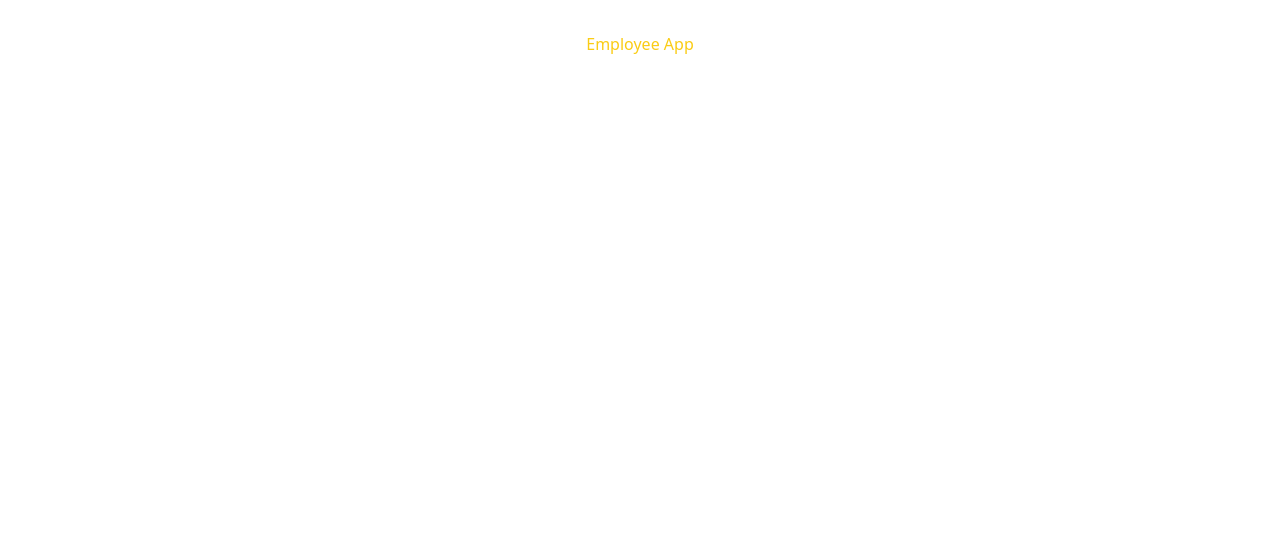
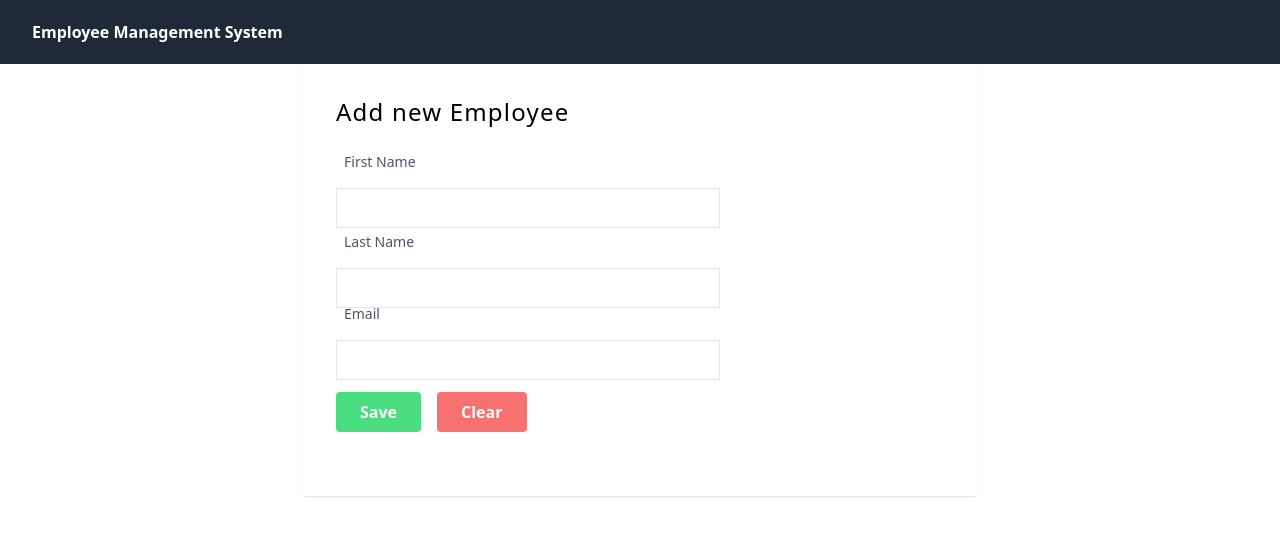
Before and after one commit to MehmetC80/employee-app-client, a React (Vite) app: page / in a window 1280 px wide. Shown: the top 536 px of the page. Built offline with nearby package versions, Linux system fonts and the light colour scheme.

Commit message:
add AddEmployee.jsx and Navbar.jsx update App.jsx remove App.css

```diff
--- a/src/App.css
+++ /dev/null
@@ -1,41 +0,0 @@
-#root {
-  max-width: 1280px;
-  margin: 0 auto;
-  padding: 2rem;
-  text-align: center;
-}
-
-.logo {
-  height: 6em;
-  padding: 1.5em;
-  will-change: filter;
-}
-.logo:hover {
-  filter: drop-shadow(0 0 2em #646cffaa);
-}
-.logo.react:hover {
-  filter: drop-shadow(0 0 2em #61dafbaa);
-}
-
-@keyframes logo-spin {
-  from {
-    transform: rotate(0deg);
-  }
-  to {
-    transform: rotate(360deg);
-  }
-}
-
-@media (prefers-reduced-motion: no-preference) {
-  a:nth-of-type(2) .logo {
-    animation: logo-spin infinite 20s linear;
-  }
-}
-
-.card {
-  padding: 2em;
-}
-
-.read-the-docs {
-  color: #888;
-}
--- a/src/App.jsx
+++ b/src/App.jsx
@@ -1,10 +1,12 @@
-import "./App.css";
+import { AddEmployee } from "./components/AddEmployee";
+import { Navbar } from "./components/Navbar";
 
 function App() {
   return (
-    <div className="App">
-      <h1 className=" text-center text-yellow-400">Employee App</h1>
-    </div>
+    <>
+      <Navbar />
+      <AddEmployee />
+    </>
   );
 }
 
--- /dev/null
+++ b/src/components/AddEmployee.jsx
@@ -0,0 +1,37 @@
+export const AddEmployee = () => {
+  return (
+    <div className="flex max-w-2xl shadow-sm border-b mx-auto">
+      <div className="px-8 py-8">
+        <div className="font-thin text-2xl tracking-wider">
+          <h1>Add new Employee</h1>
+        </div>
+        <div className="items-center justify-center h-14 w-full my-4 ">
+          <label className="block text-gray-600 text-sm font-normal px-2 py-2">
+            First Name
+          </label>
+          <input type="text" className="h-10 w-96 border mt-2" />
+        </div>
+        <div className="items-center justify-center h-14 w-full my-4 py-2">
+          <label className="block text-gray-600 text-sm font-normal px-2 py-2">
+            Last Name
+          </label>
+          <input type="text" className="h-10 w-96 border mt-2" />
+        </div>
+        <div className="items-center justify-center h-14 w-full my-4 py-2">
+          <label className="block text-gray-600 text-sm font-normal px-2 py-2">
+            Email
+          </label>
+          <input type="email" className="h-10 w-96 border mt-2" />
+        </div>
+        <div className="items-center justify-center h-14 w-full my-8 space-x-4 py-4">
+          <button className="rounded text-white font-semibold bg-green-400 py-2 px-6 hover:bg-green-700">
+            Save
+          </button>
+          <button className="rounded text-white font-semibold bg-red-400 py-2 px-6 hover:bg-red-700">
+            Clear
+          </button>
+        </div>
+      </div>
+    </div>
+  );
+};
--- /dev/null
+++ b/src/components/Navbar.jsx
@@ -0,0 +1,9 @@
+export const Navbar = () => {
+  return (
+    <div className="bg-gray-800 w-full">
+      <div className="h-16 flex items-center px-8">
+        <h2 className="text-white font-bold">Employee Management System</h2>
+      </div>
+    </div>
+  );
+};
```
